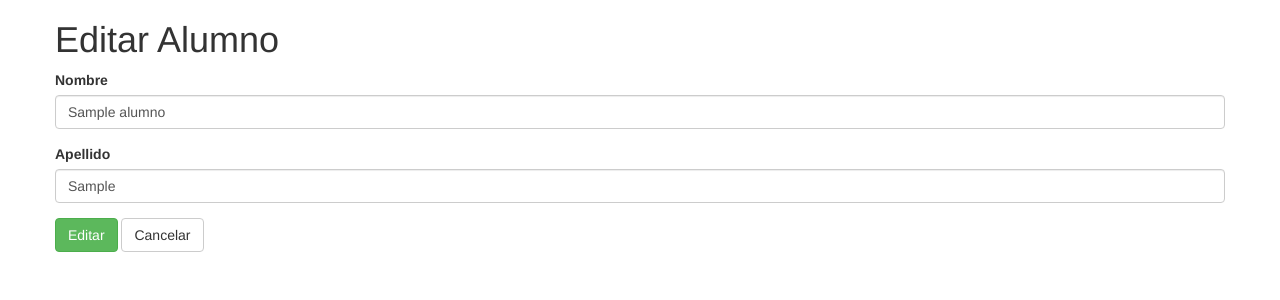
After one commit to KryptomSilver/app-cloud-services-abel-romero, a Flask app: page /editar/1 in a window 1280 px wide. The commit adds this page. Shown: the top 300 px of the page. Run offline with Flask 2, Linux system fonts and the light colour scheme; tables that the repository leaves empty hold one stand-in row (values such as "Sample post"); some libraries are stand-ins or nearby versions.

Commit message:
Se agregaron nuevas funciones: - Editar - Eliminar

```diff
--- a/app.py
+++ b/app.py
@@ -37,5 +37,23 @@ def acerca():
     consulta = Alumnos.query.all()
     print(consulta)
     return render_template("acerca.html",variable=consulta)
+@app.route("/eliminar/<id>")
+def eliminar(id):
+    consulta = Alumnos.query.filter_by(id=int(id)).delete()
+    db.session.commit()
+    return redirect(url_for("acerca"))
+@app.route("/editar/<id>")
+def editar(id):
+    consulta = Alumnos.query.filter_by(id=int(id)).first()
+    db.session.commit()
+    return render_template("editar.html",datos = consulta)
+@app.route("/actualizar",methods=['GET','POST'])
+def actualizar():
+    if request.method == "POST":
+        consulta = Alumnos.query.get(request.form['id'])
+        consulta.nombre = request.form['nombre']
+        consulta.apellido = request.form['apellido']
+        db.session.commit()
+        return redirect(url_for("acerca"))
 if __name__ == "__main__":
     app.run(debug=True)
--- /dev/null
+++ b/templates/editar.html
@@ -0,0 +1,26 @@
+{% extends 'base.html'%}
+{% block title %}
+Acerca
+{% endblock %}
+{% block body %}
+<div class="container">
+    <div class="row">
+        <div class="col-12">
+            <form action="{{url_for('actualizar')}}" method="post">
+            <h1>Editar Alumno</h1>
+            <input type="hidden" name="id"  value="{{datos.id}}">
+            <div class="form-group">
+                <label for="">Nombre</label>
+                <input type="text" value="{{datos.nombre}}" name="nombre" class="form-control">
+            </div>
+            <div class="form-group">
+                <label for="">Apellido</label>
+                <input type="text" value="{{datos.apellido}}" name="apellido" class="form-control">
+            </div>
+            <button type="submit" class="btn btn-md btn-success">Editar</button>
+            <a class="btn btn-md btn-default" href="{{url_for("acerca")}}">Cancelar</a>
+        </form>
+        </div>
+    </div>
+</div>
+{% endblock %}
```
Also changed, not shown: templates/acerca.html (+22 -4 lines).
